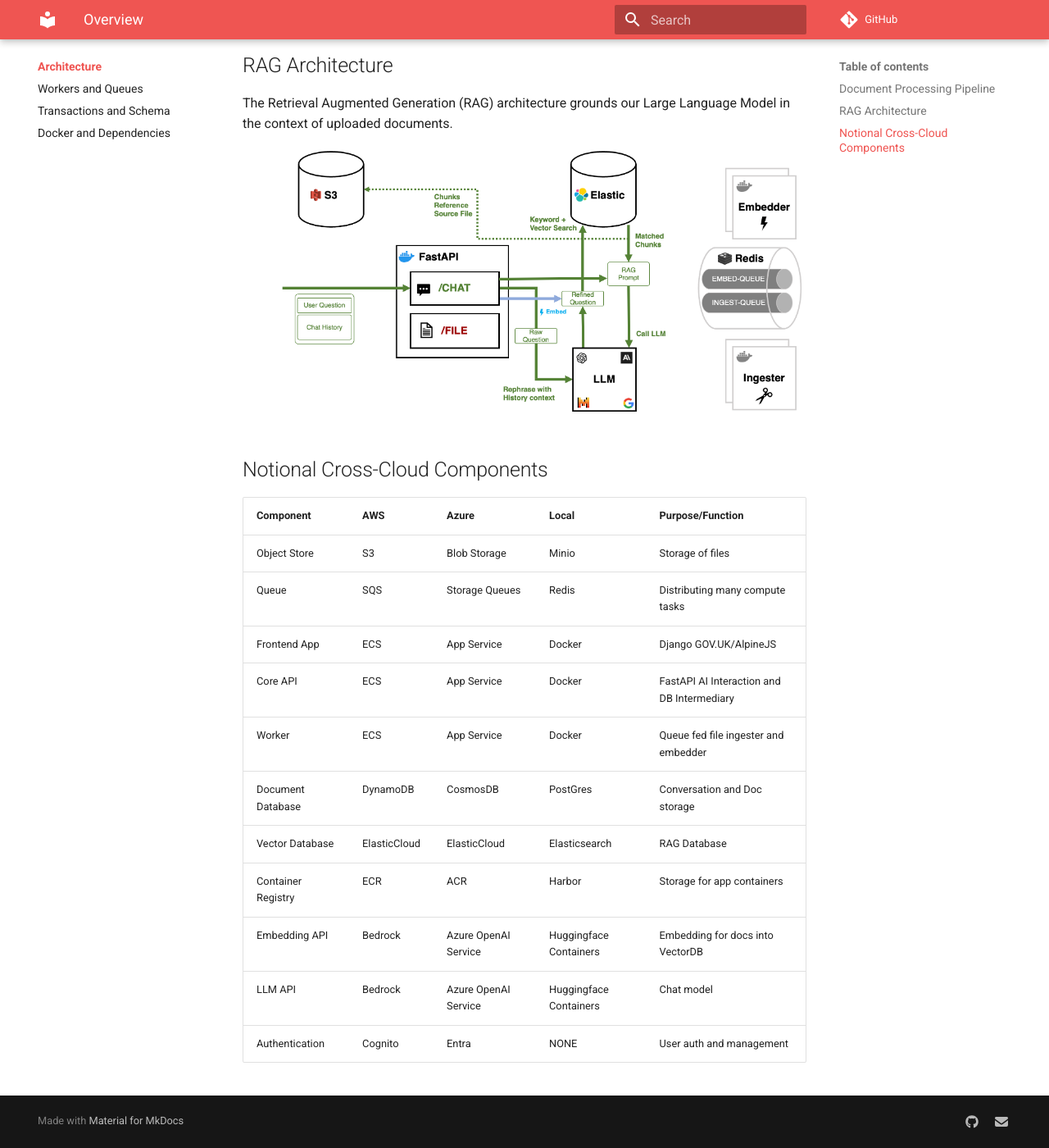
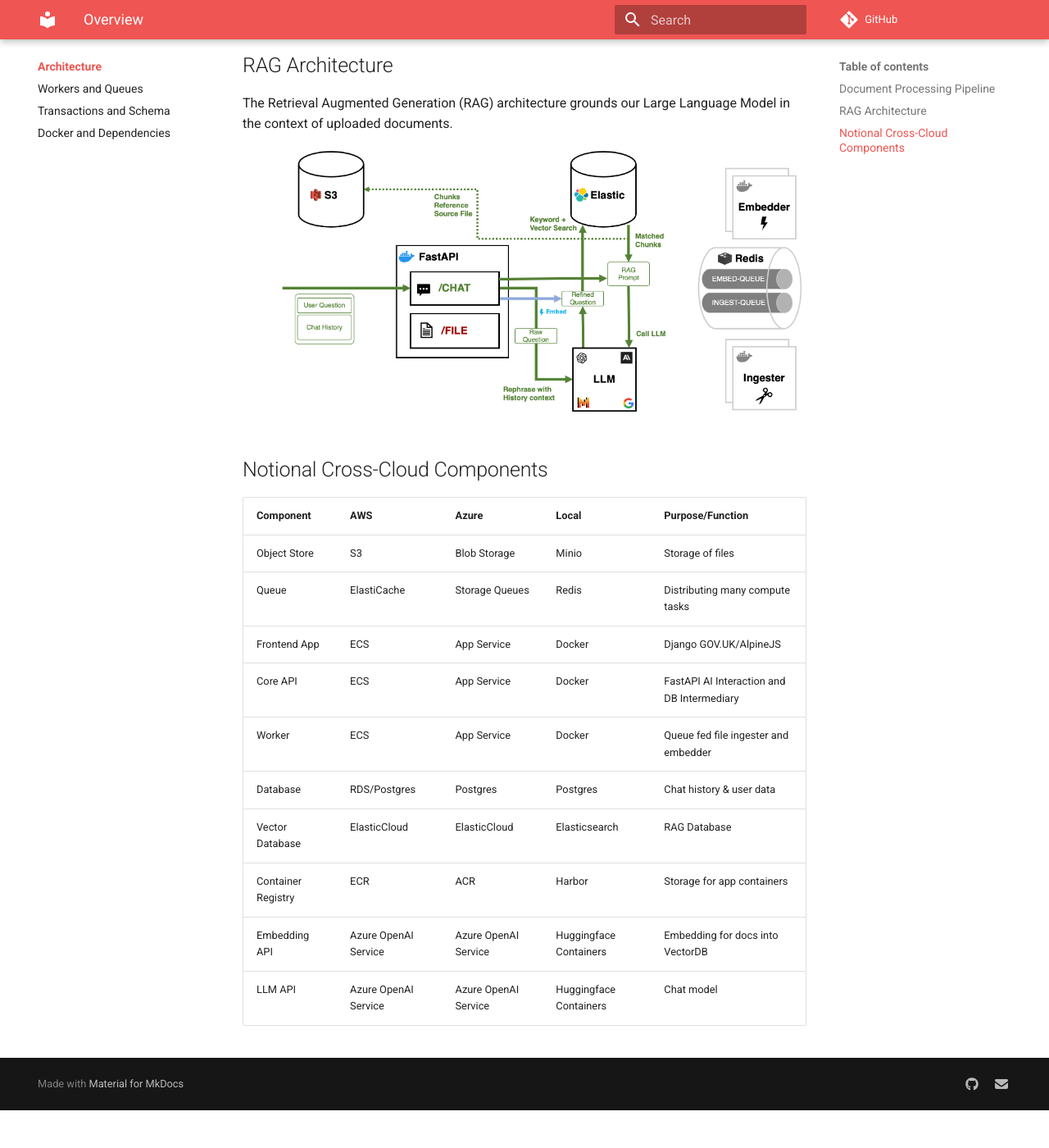
Before and after one commit to i-dot-ai/redbox, an MkDocs documentation site: the page built from docs/architecture/index.md, in a window 1280 px wide and 1400 px high, scrolled down 1205 px. Shown: the whole window at 82% size. Built offline with MkDocs 1.6.1 and Material for MkDocs 9.7.7, drawn with Linux system fonts in a browser that asks for light colours; comment, search, counter and statistics services are not loaded; after the commit the page ends 2559 px from its top, so only the background shows below that.

Commit message:
chore/update-docs

```diff
--- a/docs/architecture/index.md
+++ b/docs/architecture/index.md
@@ -29,13 +29,12 @@ The Retrieval Augmented Generation (RAG) architecture grounds our Large Language
 | Component | AWS | Azure | Local | Purpose/Function                           |
 |-----------|-----|-------|---------|--------------------------------------------|
 | Object Store | S3 | Blob Storage | Minio | Storage of files                           |
-| Queue | SQS | Storage Queues | Redis | Distributing many compute tasks            |
+| Queue | ElastiCache | Storage Queues | Redis | Distributing many compute tasks            |
 | Frontend App | ECS | App Service | Docker | Django GOV.UK/AlpineJS                     |
 | Core API | ECS | App Service | Docker | FastAPI AI Interaction and DB Intermediary |
 | Worker | ECS | App Service | Docker | Queue fed file ingester and embedder               |
-| Document Database | DynamoDB | CosmosDB | PostGres | Conversation and Doc storage               |
+| Database | RDS/Postgres | Postgres | Postgres | Chat history & user data          |
 | Vector Database | ElasticCloud | ElasticCloud | Elasticsearch | RAG Database                               |
 | Container Registry | ECR | ACR | Harbor | Storage for app containers                 |
-| Embedding API | Bedrock | Azure OpenAI Service | Huggingface Containers | Embedding for docs into VectorDB           |
-| LLM API | Bedrock | Azure OpenAI Service | Huggingface Containers | Chat model                                 |
-| Authentication | Cognito | Entra | NONE | User auth and management                   |
+| Embedding API | Azure OpenAI Service | Azure OpenAI Service | Huggingface Containers | Embedding for docs into VectorDB           |
+| LLM API | Azure OpenAI Service | Azure OpenAI Service | Huggingface Containers | Chat model                                 |
```
